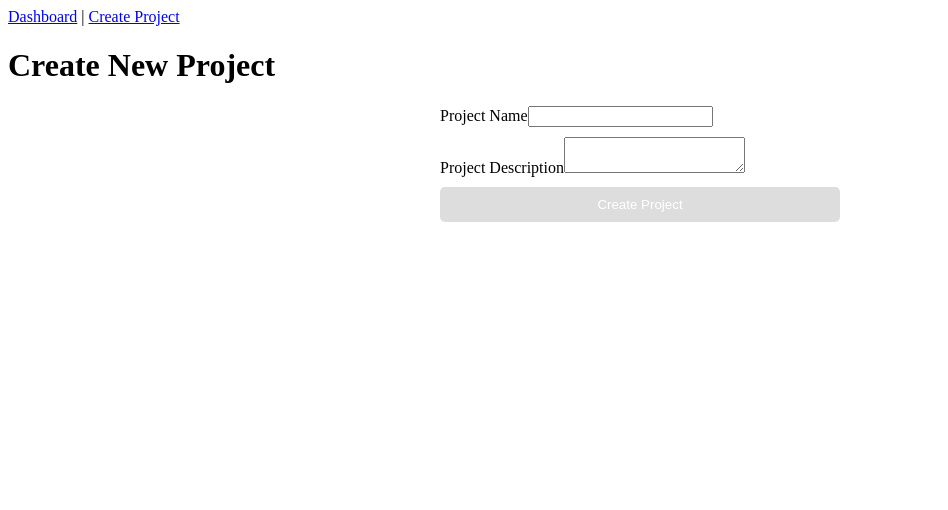
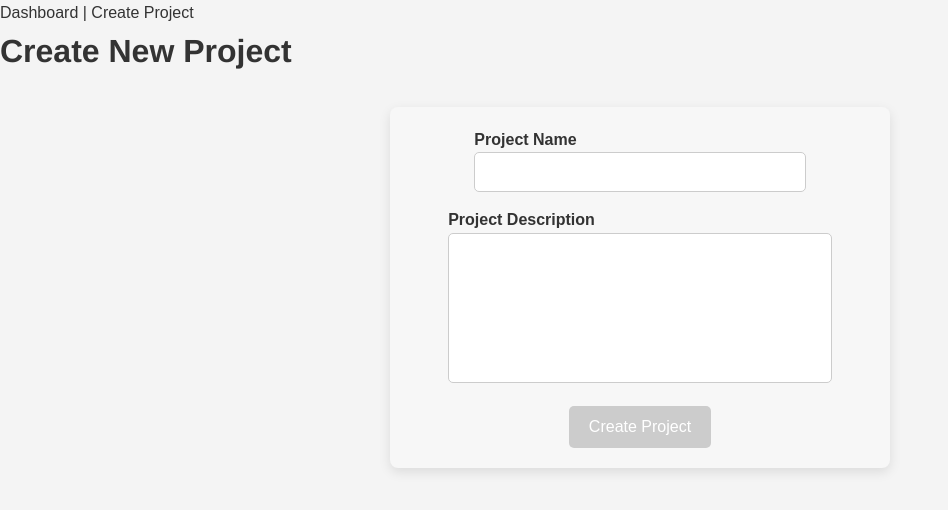
Before and after one commit to Frenxys/project-management-platform, an Angular app: page /create-project in a window 1280 px wide. Shown: the top 510 px of the page, without its empty margins (0-948 px from the left). Built offline with nearby package versions, Linux system fonts and the light colour scheme.

Commit message:
css and index fix

```diff
--- a/src/app/project-management/create-project/create-project.component.css
+++ b/src/app/project-management/create-project/create-project.component.css
@@ -0,0 +1,74 @@
+/* Style generale per il modulo */
+form {
+    display: flex;
+    flex-direction: column;
+    align-items: center;
+    justify-content: center;
+    max-width: 500px;
+    margin: 30px auto;
+    padding: 20px;
+    background-color: #f7f7f7;
+    border-radius: 8px;
+    box-shadow: 0 4px 12px rgba(0, 0, 0, 0.1);
+  }
+
+  /* Etichette e input del modulo */
+  label {
+    font-size: 1rem;
+    font-weight: bold;
+    margin-bottom: 5px;
+    text-align: left;
+    width: 100%;
+  }
+
+  input, textarea {
+    width: 100%;
+    padding: 10px;
+    margin-bottom: 15px;
+    border: 1px solid #ccc;
+    border-radius: 5px;
+    font-size: 1rem;
+  }
+
+  textarea {
+    height: 150px;
+    resize: none;
+  }
+
+  /* Colore e stile del bottone */
+  button {
+    padding: 12px 20px;
+    background-color: #007bff;
+    color: white;
+    border: none;
+    border-radius: 5px;
+    cursor: pointer;
+    font-size: 1rem;
+    transition: background-color 0.3s ease;
+  }
+
+  button:hover {
+    background-color: #0056b3;
+  }
+
+  button:disabled {
+    background-color: #ccc;
+  }
+
+  /* Messaggi di errore */
+  .error {
+    color: red;
+    font-size: 0.9rem;
+    margin-top: 5px;
+  }
+
+  /* Mobile responsive */
+  @media (max-width: 600px) {
+    form {
+      padding: 15px;
+    }
+
+    button {
+      width: 100%;
+    }
+  }
--- a/src/app/project-management/create-project/create-project.component.html
+++ b/src/app/project-management/create-project/create-project.component.html
@@ -1 +1,17 @@
-<p>create-project works!</p>
+<h1>Create New Project</h1>
+    <form [formGroup]="projectForm" (ngSubmit)="onSubmit()">
+      <div>
+        <label for="projectName">Project Name</label>
+        <input id="projectName" formControlName="name" />
+        <div *ngIf="projectForm.controls['name'].invalid && projectForm.controls['name'].touched">
+          <small class="error">Project Name is required</small>
+        </div>
+      </div>
+
+      <div>
+        <label for="description">Project Description</label>
+        <textarea id="description" formControlName="description"></textarea>
+      </div>
+
+      <button type="submit" [disabled]="projectForm.invalid">Create Project</button>
+    </form>
--- a/src/app/project-management/create-project/create-project.component.ts
+++ b/src/app/project-management/create-project/create-project.component.ts
@@ -8,51 +8,8 @@ import { Project } from '../project.model';  // Importa l'interfaccia
   selector: 'app-create-project',
   standalone: true,
   imports: [CommonModule, ReactiveFormsModule],
-  template: `
-    <h1>Create New Project</h1>
-    <form [formGroup]="projectForm" (ngSubmit)="onSubmit()">
-      <div>
-        <label for="projectName">Project Name</label>
-        <input id="projectName" formControlName="name" />
-        <div *ngIf="projectForm.controls['name'].invalid && projectForm.controls['name'].touched">
-          <small class="error">Project Name is required</small>
-        </div>
-      </div>
-
-      <div>
-        <label for="description">Project Description</label>
-        <textarea id="description" formControlName="description"></textarea>
-      </div>
-
-      <button type="submit" [disabled]="projectForm.invalid">Create Project</button>
-    </form>
-  `,
-  styles: [`
-    .error {
-      color: red;
-      font-size: 0.8rem;
-    }
-    form {
-      display: flex;
-      flex-direction: column;
-      max-width: 400px;
-      margin: 20px auto;
-    }
-    div {
-      margin-bottom: 10px;
-    }
-    button {
-      padding: 10px;
-      background-color: #007bff;
-      color: white;
-      border: none;
-      border-radius: 5px;
-      cursor: pointer;
-    }
-    button:disabled {
-      background-color: #ddd;
-    }
-  `]
+  styleUrls: ['./create-project.component.css'] ,
+  templateUrl: './create-project.component.html'
 })
 export class CreateProjectComponent {
   projectForm: FormGroup;
--- a/src/app/project-management/dashboard/dashboard.component.css
+++ b/src/app/project-management/dashboard/dashboard.component.css
@@ -0,0 +1,72 @@
+/* Stile per il contenitore del dashboard */
+h1 {
+    text-align: center;
+    font-size: 2rem;
+    color: #333;
+    margin-bottom: 20px;
+  }
+
+  button {
+    padding: 12px 20px;
+    background-color: #28a745;
+    color: white;
+    border: none;
+    border-radius: 5px;
+    cursor: pointer;
+    font-size: 1rem;
+    transition: background-color 0.3s ease;
+    display: block;
+    margin: 20px auto;
+  }
+
+  button:hover {
+    background-color: #218838;
+  }
+
+  /* Lista dei progetti */
+  ul {
+    display: grid;
+    grid-template-columns: repeat(auto-fill, minmax(250px, 1fr));
+    gap: 20px;
+    list-style-type: none;
+    padding: 0;
+    margin: 0;
+  }
+
+  li {
+    background-color: #fff;
+    padding: 20px;
+    border-radius: 8px;
+    border: 1px solid #ddd;
+    box-shadow: 0 4px 6px rgba(0, 0, 0, 0.1);
+    transition: transform 0.3s ease;
+    display: flex;
+    flex-direction: column;
+  }
+
+  li:hover {
+    transform: translateY(-5px);
+  }
+
+  li h3 {
+    font-size: 1.2rem;
+    margin: 0;
+    color: #333;
+  }
+
+  li p {
+    font-size: 1rem;
+    color: #666;
+    margin-top: 10px;
+  }
+
+  /* Mobile responsive */
+  @media (max-width: 600px) {
+    ul {
+      grid-template-columns: 1fr;
+    }
+
+    button {
+      width: 100%;
+    }
+  }
--- a/src/app/project-management/dashboard/dashboard.component.html
+++ b/src/app/project-management/dashboard/dashboard.component.html
@@ -1 +1,5 @@
-<p>dashboard works!</p>
+<h1>Project Management Dashboard</h1>
+    <button (click)="createProject()">Create New Project</button>
+    <ul>
+      <li *ngFor="let project of projects">{{ project.name }}</li>
+    </ul>
--- a/src/app/project-management/dashboard/dashboard.component.ts
+++ b/src/app/project-management/dashboard/dashboard.component.ts
@@ -7,35 +7,9 @@ import { Project } from '../project.model';  // Importa l'interfaccia
   selector: 'app-dashboard',
   standalone: true,
   imports: [CommonModule],
-  template: `
-    <h1>Project Management Dashboard</h1>
-    <button (click)="createProject()">Create New Project</button>
-    <ul>
-      <li *ngFor="let project of projects">{{ project.name }}</li>
-    </ul>
-  `,
-  styles: [`
-    button {
-      margin: 10px;
-      padding: 10px;
-      background-color: #007bff;
-      color: white;
-      border: none;
-      border-radius: 5px;
-      cursor: pointer;
-    }
-    ul {
-      list-style: none;
-      padding: 0;
-    }
-    li {
-      padding: 10px;
-      background-color: #f8f9fa;
-      border: 1px solid #ddd;
-      border-radius: 4px;
-      margin: 5px 0;
-    }
-  `]
+  templateUrl: './dashboard.component.html',  // Assicurati che il file HTML sia correttamente linkato
+  styleUrls: ['./dashboard.component.css']
+
 })
 export class DashboardComponent {
   projects: Project[] = [];
--- a/src/styles.css
+++ b/src/styles.css
@@ -1 +1,48 @@
 /* You can add global styles to this file, and also import other style files */
+/* Reset di base per margini e padding */
+* {
+    margin: 0;
+    padding: 0;
+    box-sizing: border-box;
+  }
+
+  body {
+    font-family: 'Arial', sans-serif;
+    background-color: #f4f4f4;
+    color: #333;
+    line-height: 1.6;
+  }
+
+  h1, h2, h3 {
+    font-family: 'Helvetica', sans-serif;
+  }
+
+  /* Design di base per l'intera applicazione */
+  main {
+    max-width: 1200px;
+    margin: 0 auto;
+    padding: 20px;
+  }
+
+  a {
+    text-decoration: none;
+    color: inherit;
+  }
+
+  button {
+    font-family: 'Arial', sans-serif;
+  }
+
+  /* Aggiungi un po' di margine e padding generali */
+  section {
+    padding: 20px;
+  }
+
+  /* Style per il layout principale */
+  .container {
+    display: flex;
+    justify-content: center;
+    align-items: center;
+    flex-direction: column;
+    min-height: 100vh;
+  }
```
